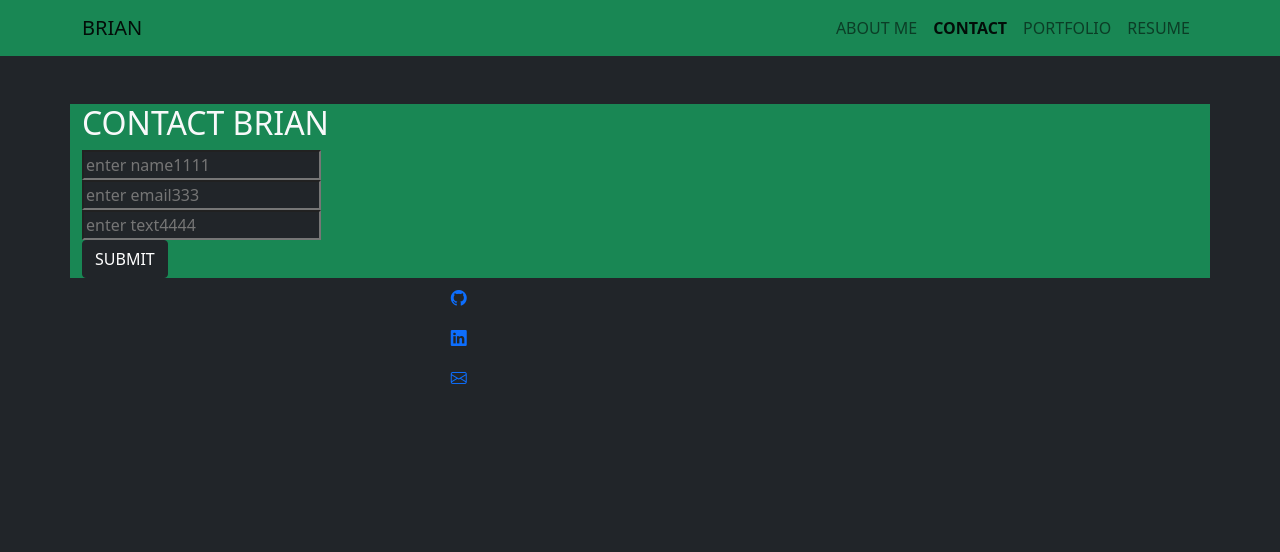
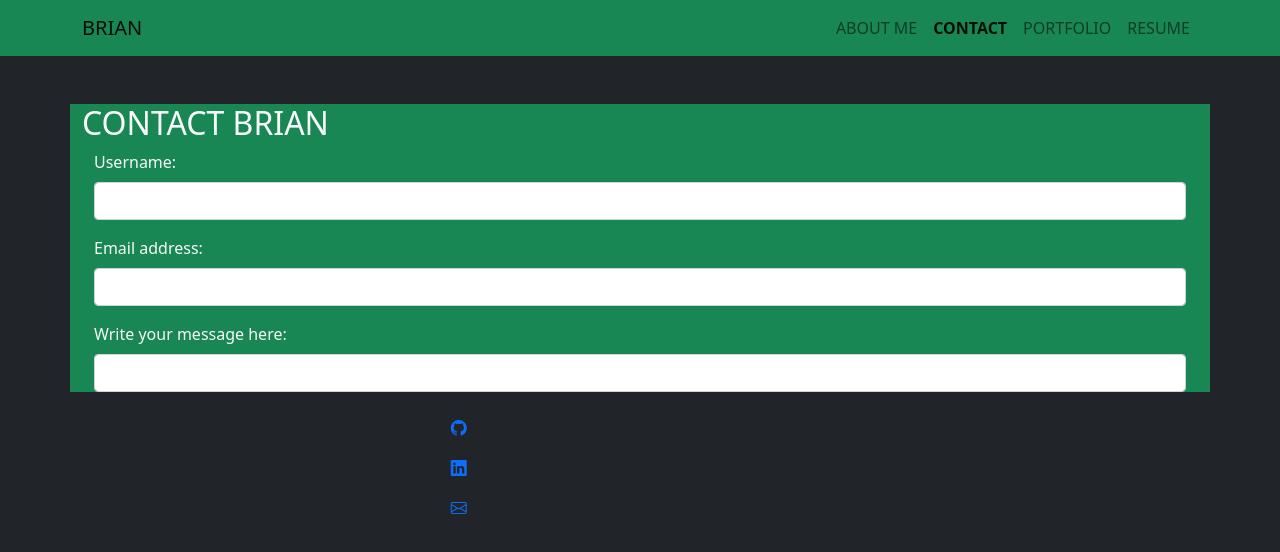
Before and after one commit to bjbci/portfolio-reactApp, a React (Create React App) app in the folder portfolio/: page / in a window 1280 px wide. Both pictures are taken after a click on the link "CONTACT". Shown: the top 552 px of the page. Built offline with nearby package versions, Linux system fonts and the light colour scheme.

Commit message:
almost done with contact form

```diff
--- /dev/null
+++ b/portfolio/src/components/contact-form.js
@@ -0,0 +1,69 @@
+import React, {useState} from 'react'
+import Input from './input'
+
+export default function ContactForm(){
+    const [email,setEmail]=useState('')
+    const [username,setUsername]=useState('')
+    const [messageSection, setMessageSection]=useState('')
+
+    const handleChange=event=>{
+        if(event.target.name==='username'){
+            setUsername(event.target.value)
+        }else if(event.target.email==='email'){
+            setEmail(event.target.value)
+        }else if(event.target.value) {
+            setMessageSection(event.target.value)
+        }
+    }
+
+return(
+    <form className='container'>
+
+         <div className="mb-3">
+            <label htmlFor="username"
+            className="form-label">
+            Username: {username}</label>
+            <input
+            name="username"
+            value={username}
+             onChange={handleChange}
+            type="text"
+            className="form-control" />
+         </div>
+
+        <div className="mb-3">
+            <label htmlFor="email"
+            className="form-label">
+            Email address: {email}</label>
+            <input
+             name="email"
+             value={email}
+             onChange={handleChange}
+             type="email"
+            className="form-control" />
+        </div>
+
+         <div className="mb-3">
+            <label htmlFor="message-section"
+            className="form-label" >
+            Write your message here: {messageSection}
+            </label>
+            <input name="message-section"
+            value={messageSection}
+            onChange={handleChange}
+            type="text"
+            className="form-control" />
+        </div>
+    {/* <button type="submit" className="btn btn-primary">Submit</button> */}
+
+
+    </form>
+    )
+}
+
+
+
+
+
+
+//  export default ContactForm
--- a/portfolio/src/pages/contact.js
+++ b/portfolio/src/pages/contact.js
@@ -2,9 +2,10 @@ import React from 'react'
 import {useState} from 'react'
 import Container from '../components/container'
 import Form from '../components/form'
-import FormEmail from '../components/form-email'
-import FormMessage from '../components/form-message'
-import FormName from '../components/form-name'
+// import FormEmail from '../components/form-email'
+// import FormMessage from '../components/form-message'
+// import FormName from '../components/form-name'
+import ContactForm from '../components/contact-form'
 import Button from '../components/button-submit'
 
 const Contact= props=>{
@@ -20,25 +21,11 @@ const submitForm=()=>{
         <Container className="mt-5 bg-success">
            <h2>CONTACT BRIAN</h2>
 
-            <FormName
-            term={term}
-            setTerm={setTerm}
-            handleSubmit={submitForm}
-            />
 
-            <FormEmail
-            term={term}
-            setTerm={setTerm}
-            handleSubmit={submitForm}
-            />
+        <ContactForm />
 
-            <FormMessage
-            term={term}
-            setTerm={setTerm}
-            handleSubmit={submitForm}
-            />
 
-            <Button>SUBMIT</Button>
+            {/* <Button>SUBMIT</Button>  */}
 
 
         </Container>
--- a/portfolio/src/pages/portfolio.js
+++ b/portfolio/src/pages/portfolio.js
@@ -2,12 +2,12 @@ import React from 'react'
 import {useState} from 'react'
 import CardApps from '../components/cards-apps'
 //import Image
-// import AstrologyApp from '../assets/astrology.jpg '
-// import ConcertTickets from '../assets/concert-tickets.jpg '
-// import  DailyPlanner from '../assets/daily-planner.jpg '
-// import  OIP from '../assets/OIP.jpg '
-// import  QuestionMark from '../assets/question-mark.jpg '
-// import  Weather from '..assets/weather.jpg '
+import AstrologyApp from '../assets/astrology.jpg'
+import ConcertTickets from '../assets/concert-tickets.jpg'
+import DailyPlanner from '../assets/daily-planner.jpg'
+import OIP from '../assets/OIP.jpg'
+import QuestionMark from '../assets/question-mark.jpg'
+import Weather from '../assets/weather.jpg'
 import {allApps} from '../helpers/allApps'
 
 
@@ -17,15 +17,14 @@ const Portfolio= props=>{
             <h1>MY PORTFOLIO</h1>
             <div className="app-list">
                 {allApps.map(()=>{
-                    return <AppItem name={allApps.name} image={allApps.image}/>
+                    return <img alt={allApps.name} src={allApps.image}/>
                 })}
-            {/* <AppItem name="Astrology" image="AstrologyApp"/>
-           <AppItem name="Tickets" image="ConcertTickets"/>
-           <AppItem name="Project-3" image="DailyPlanner"/>
-           <AppItem name="Weather-App" image="OIP"/>
-           <AppItem name="Text-Editor" image="QuestionMark"/>
-           <AppItem name="Daily-Calendar"image="Weather" /> */}
-
+            <img alt="Astrology" src={AstrologyApp}/>
+           <img alt="Tickets" src={ConcertTickets}/>
+           <img alt="Project-3" src={DailyPlanner}/>
+           <img alt="Weather-App" src={OIP}/>
+           <img alt="Text-Editor" src={QuestionMark}/>
+           <img alt="Daily-Calendar"src={Weather} />
 
             </div>
         </div>
```
Also changed, not shown: portfolio/src/helpers/allApps.js (+6 -6 lines).
